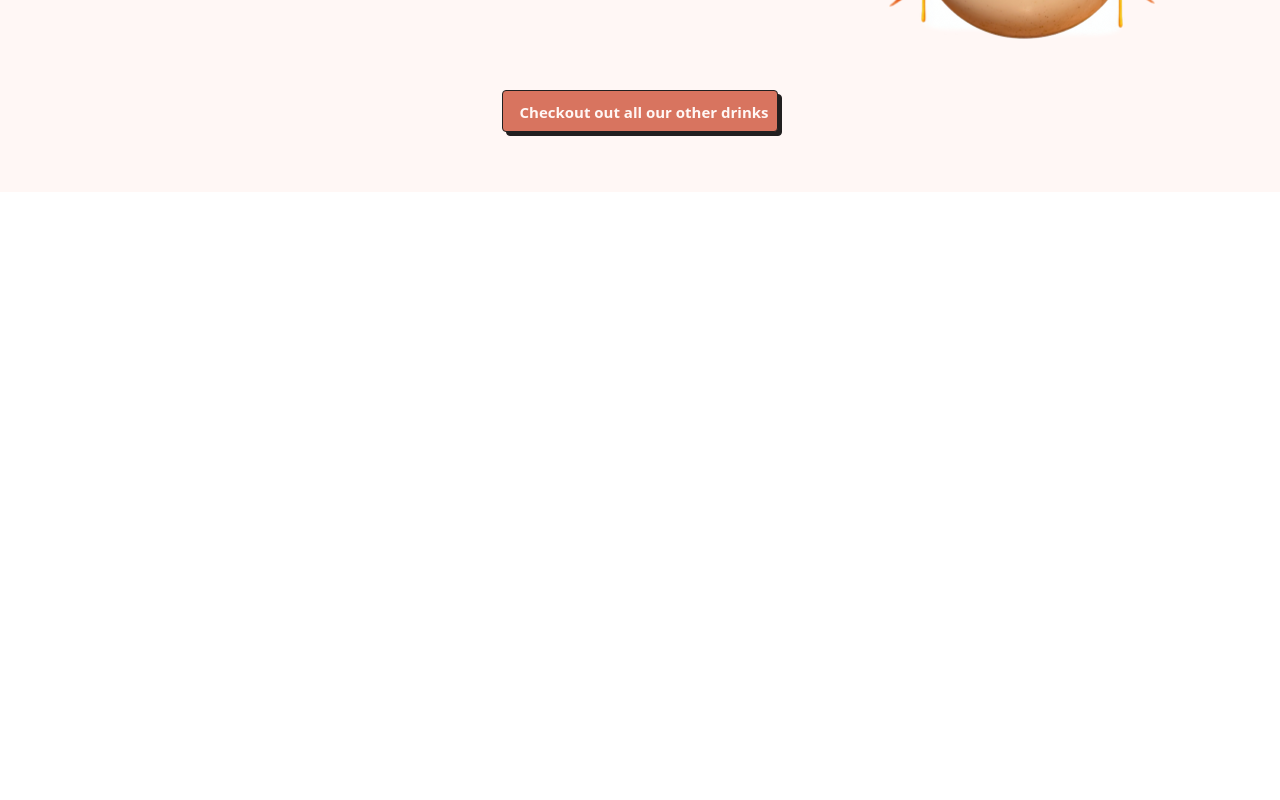
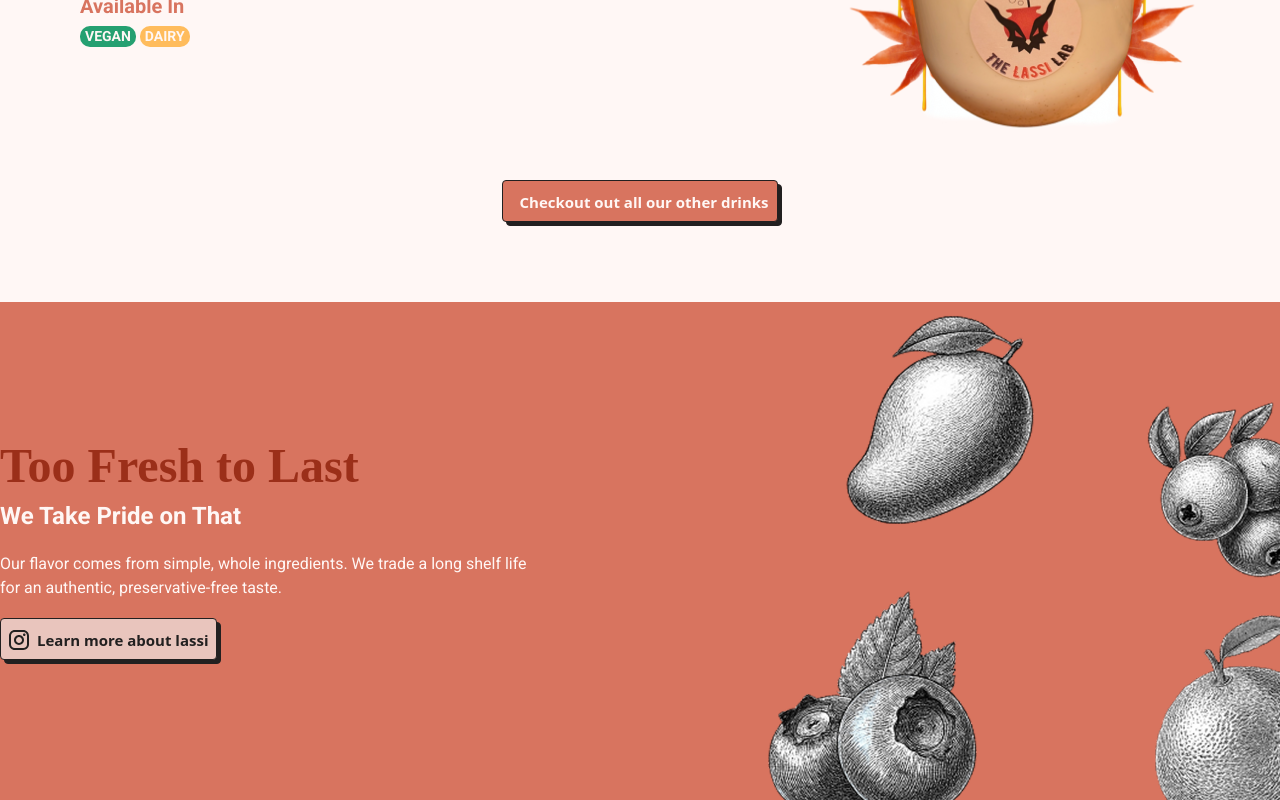
Before and after one commit to JellyrioTech/the-lassi-lab-website, a React (Vite) app: page / in a window 1280 px wide. Shown: the part 1584-2384 px from the top of the page. Before the commit the page ends 1776 px from the top, so only its background shows below. Built offline with nearby package versions, Linux system fonts and the light colour scheme; a web font is replaced by a local one.

Commit message:
Fresh to last section added

```diff
--- a/src/components/button.tsx
+++ b/src/components/button.tsx
@@ -83,11 +83,7 @@ function Button({
                         </svg>
                     )}
                 </span>
-                <p
-                    className={`font-bold text-[15px] text-brand-white ${textColor}`}
-                >
-                    {text}
-                </p>
+                <p className={`font-bold text-[15px] ${textColor}`}>{text}</p>
             </p>
         </motion.button>
     );
--- a/src/components/section-container.tsx
+++ b/src/components/section-container.tsx
@@ -11,7 +11,7 @@ function SectionContainer({
 }: Props) {
     return (
         <section
-            className={`${sectionClassName} w-full ${bg} py-[45px] px-1 md:py-[60px] md:px-0`}
+            className={`${sectionClassName} w-full ${bg} py-[45px] px-1 md:py-[80px] md:px-0`}
         >
             <div className="container mx-auto">
                 <div className="flex flex-col mx-3 sm:mx-0">{children}</div>
--- a/src/features/home/Home.page.tsx
+++ b/src/features/home/Home.page.tsx
@@ -4,13 +4,18 @@ import { easeInOut, motion } from "motion/react";
 import SectionContainer from "../../components/section-container";
 import MapleLassi from "../../assets/Maple Lassi.png";
 import MangoLassi from "../../assets/MangoLassi.png";
+import FreshLassiBG from "../../assets/FreshLasiImage.png";
 import { NavBar } from "./NavBar";
 
 const HomePage = () => {
     return (
         <div className="bg-brand-white min-h-dvh overflow-x-hidden">
+            <section className="w-full bg-brand-secondary pt-[30px]">
+                <div className="container mx-auto">
+                    <NavBar />
+                </div>
+            </section>
             <SectionContainer bg={"bg-brand-secondary"}>
-                <NavBar />
                 <div className="flex flex-col justify-between items-center md:flex-row">
                     <div className="flex flex-col">
                         <motion.h1
@@ -20,6 +25,7 @@ const HomePage = () => {
                             transition={{
                                 duration: 0.5,
                                 ease: "easeInOut",
+                                type: "spring",
                             }}
                         >
                             Creamy Lassi & Sizzling Eats
@@ -31,6 +37,7 @@ const HomePage = () => {
                             transition={{
                                 duration: 0.5,
                                 ease: "easeInOut",
+                                type: "spring",
                             }}
                         >
                             From Mango fusion to spicy hot bites, we bring the
@@ -43,6 +50,7 @@ const HomePage = () => {
                             transition={{
                                 duration: 0.5,
                                 ease: "easeInOut",
+                                type: "spring",
                             }}
                         >
                             <Button
@@ -119,6 +127,7 @@ const HomePage = () => {
                     animate={{ opacity: 1, y: 0 }}
                     transition={{
                         duration: 0.5,
+                        type: "spring",
                     }}
                 >
                     Meet our Top Sellers
@@ -151,6 +160,55 @@ const HomePage = () => {
                     />
                 </div>
             </SectionContainer>
+            <section className={`w-full bg-brand-primary overflow-hidden`}>
+                <div className="container mx-auto relative">
+                    <div className="flex">
+                        <div className="flex flex-col w-[550px] mr-[300px] shrink-0 relative z-10 py-[140px]">
+                            <h2 className="font-display font-bold text-5xl text-[#9B2F19]">
+                                Too Fresh to Last
+                            </h2>
+                            <p className="font-text font-bold text-brand-white text-[24px] mt-2">
+                                We Take Pride on That
+                            </p>
+                            <p className="font-text text-brand-white text-[16px] my-[18px]">
+                                Our flavor comes from simple, whole ingredients.
+                                We trade a long shelf life for an authentic,
+                                preservative-free taste.
+                            </p>
+                            <Button
+                                className="w-fit"
+                                type="secondary"
+                                text="Learn more about lassi"
+                                icon={"instagram"}
+                                onTap={() => {}}
+                            />
+                        </div>
+                        <motion.div
+                            className="flex w-screen absolute left-[700px] flex-wrap gap-0"
+                            animate={{ y: ["0%", "-50%"], x: ["0px", "10px"] }}
+                            transition={{
+                                y: {
+                                    repeat: Infinity,
+                                    ease: "linear",
+                                    duration: 30,
+                                },
+                                x: {
+                                    repeat: Infinity,
+                                    ease: "easeInOut",
+                                    duration: 0.5,
+                                    repeatType: "reverse",
+                                },
+                            }}
+                        >
+                            {[...Array(4)].map(() => (
+                                <div className="w-[1000px] max-w-none">
+                                    <img src={FreshLassiBG} />
+                                </div>
+                            ))}
+                        </motion.div>
+                    </div>
+                </div>
+            </section>
         </div>
     );
 };
@@ -186,6 +244,7 @@ const TopSellersCard = ({
                         repeatType: "reverse",
                         ease: "easeInOut",
                     },
+                    type: "spring",
                 }}
             />
             <div className="flex flex-col md:w-[450px]">
@@ -195,7 +254,7 @@ const TopSellersCard = ({
                     }`}
                     initial={{ x: isRight ? -100 : 100, opacity: 0 }}
                     animate={{ x: 0, opacity: 1 }}
-                    transition={{ duration: 0.5 }}
+                    transition={{ duration: 0.5, type: "spring" }}
                 >
                     {title}
                 </motion.h3>
@@ -205,7 +264,11 @@ const TopSellersCard = ({
                     } pt-[5px]`}
                     initial={{ scale: 0.9, opacity: 0 }}
                     animate={{ scale: 1, opacity: 1 }}
-                    transition={{ duration: 0.5, ease: easeInOut }}
+                    transition={{
+                        duration: 0.5,
+                        ease: easeInOut,
+                        type: "spring",
+                    }}
                 >
                     {body}
                 </motion.p>
```
Also changed, not shown: src/assets/FreshLasiImage.png (added).
